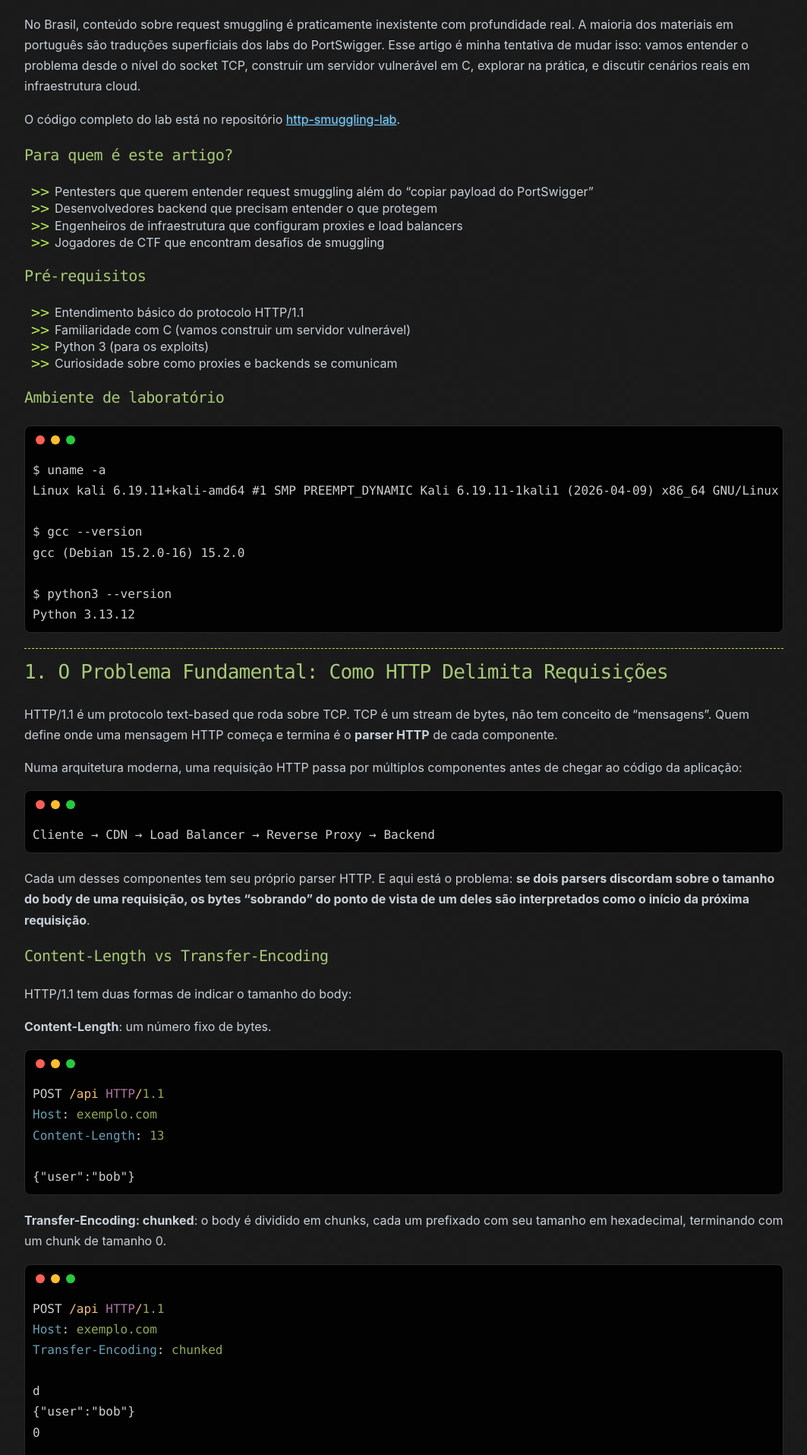
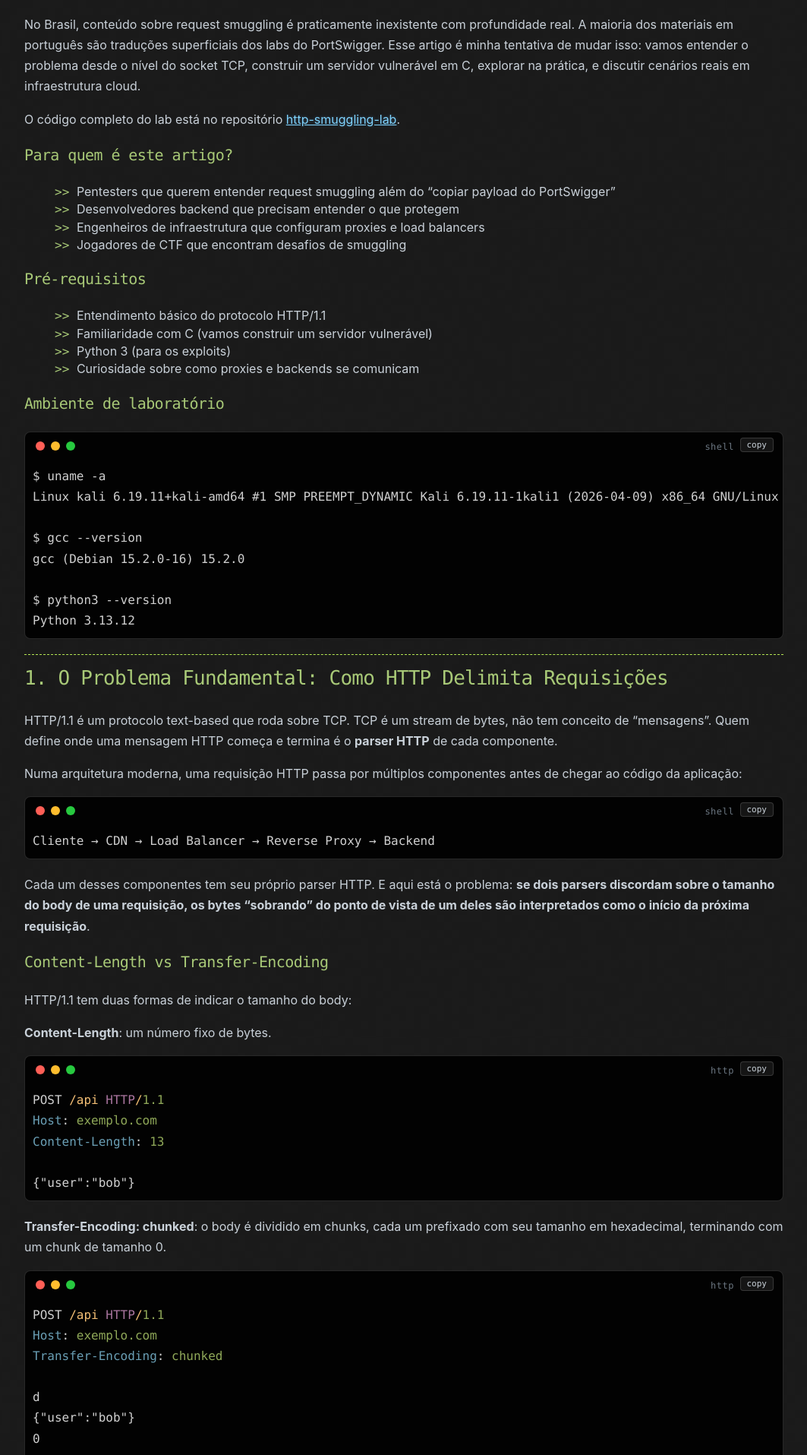
Before and after one commit to renansj/renansj.github.io, a Jekyll site: the page built from _posts/2026-05-13-http-request-smuggling.md, in a window 1280 px wide. Shown: the part 763-2678 px from the top of the page at 76% size, without its empty margins (108-1171 px from the left). Built offline with Jekyll 4.4.1, drawn with Linux system fonts in a browser that asks for light colours; some of the changed text lies outside the part shown.

Commit message:
ui: desaturate list bullets, add language label and copy button to code terminals

```diff
--- a/_includes/head.html
+++ b/_includes/head.html
@@ -22,5 +22,6 @@
     rel="alternate"
     title="ATOM Feed"
   />
+  <script src="/assets/copy-code.js" defer></script>
   {% seo %}
 </head>
--- a/_sass/base.scss
+++ b/_sass/base.scss
@@ -146,7 +146,13 @@
 }
 
 ul li {
-  list-style-image:url('../assets/bullet.png');
+  list-style: none;
+}
+
+ul li::before {
+  content: ">> ";
+  color: #a8c977;
+  font-family: Monaco, "Bitstream Vera Sans Mono", "Lucida Console", Terminal, monospace;
 }
 
 blockquote {
@@ -192,6 +198,41 @@
   border-radius: 50%;
   background: #ff5f56;                       /* close (red) */
   box-shadow: 20px 0 #ffbd2e, 40px 0 #27c93f; /* minimize (yellow), zoom (green) */
+}
+
+/* Language label on the right side of the title bar. */
+div.highlighter-rouge::after {
+  position: absolute;
+  top: 9px;
+  right: 64px;
+  font-family: Monaco, "Bitstream Vera Sans Mono", "Lucida Console", Terminal, monospace;
+  font-size: 12px;
+  color: #6b7681;
+  letter-spacing: 0.5px;
+}
+div.language-bash::after      { content: "bash"; }
+div.language-c::after         { content: "c"; }
+div.language-http::after      { content: "http"; }
+div.language-python::after    { content: "python"; }
+div.language-plaintext::after { content: "shell"; }
+
+/* Copy button in the title bar. */
+.copy-btn {
+  position: absolute;
+  top: 7px;
+  right: 12px;
+  z-index: 1;
+  background: rgba(255, 255, 255, 0.08);
+  border: 1px solid rgba(255, 255, 255, 0.15);
+  color: #c9d1d9;
+  font-family: Monaco, "Bitstream Vera Sans Mono", "Lucida Console", Terminal, monospace;
+  font-size: 11px;
+  padding: 2px 8px;
+  border-radius: 4px;
+  cursor: pointer;
+}
+.copy-btn:hover {
+  background: rgba(255, 255, 255, 0.15);
 }
 
 /* The inner highlight div and pre sit flush inside the window: drop their own
--- /dev/null
+++ b/assets/copy-code.js
@@ -0,0 +1,29 @@
+// Adds a "copy" button to every code block. Same-origin script, so it is allowed
+// by the existing CSP (script-src 'self'); no inline code, no CSP change needed.
+(function () {
+  document.addEventListener("DOMContentLoaded", function () {
+    var blocks = document.querySelectorAll(
+      "div.highlighter-rouge, figure.highlight"
+    );
+    blocks.forEach(function (block) {
+      var code = block.querySelector("pre");
+      if (!code) return;
+
+      var btn = document.createElement("button");
+      btn.type = "button";
+      btn.className = "copy-btn";
+      btn.textContent = "copy";
+
+      btn.addEventListener("click", function () {
+        navigator.clipboard.writeText(code.innerText).then(function () {
+          btn.textContent = "copied";
+          setTimeout(function () {
+            btn.textContent = "copy";
+          }, 1500);
+        });
+      });
+
+      block.appendChild(btn);
+    });
+  });
+})();
```
